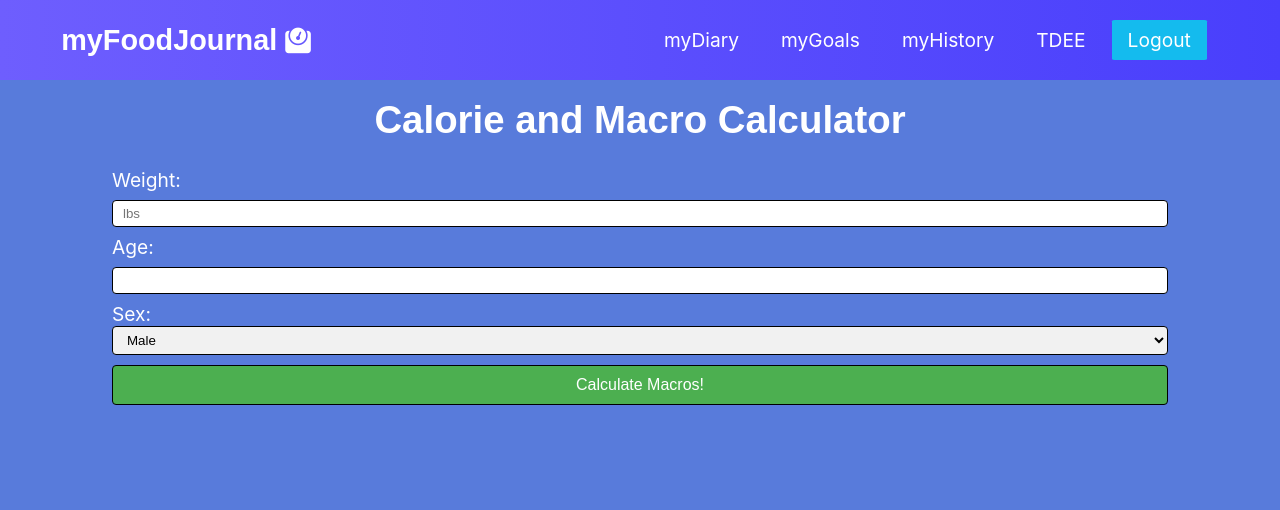
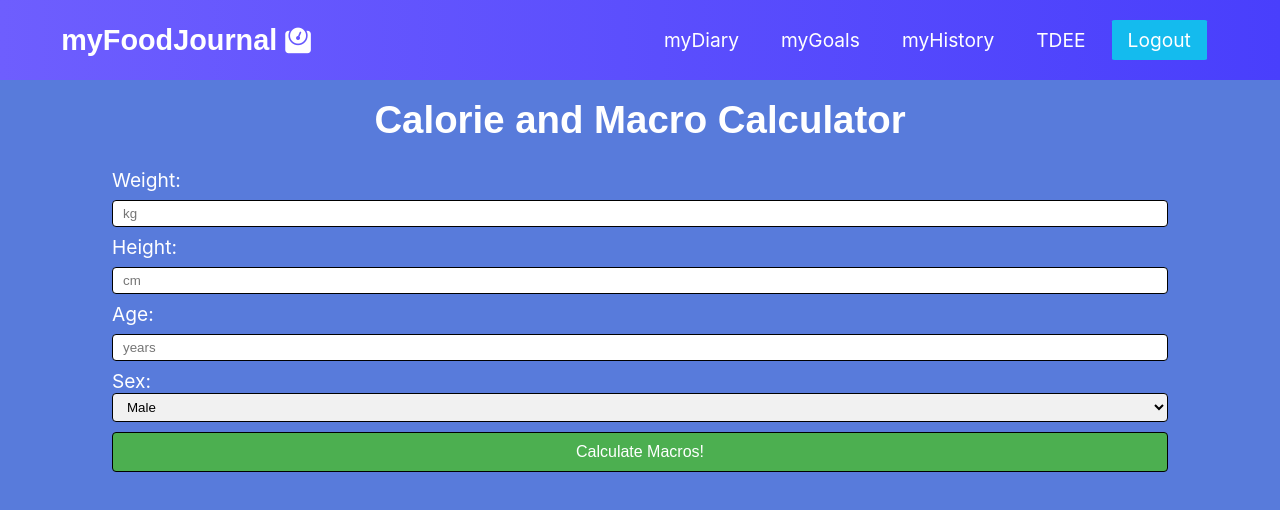
Before and after one commit to emrichmp/myFoodJournal-Frontend, a React (Create React App) app: page /#/tdee in a window 1280 px wide. Shown: the top 510 px of the page. Built offline with nearby package versions, Linux system fonts and the light colour scheme; a web font is replaced by a local one.

Commit message:
added another input

```diff
--- a/src/components/Tdee.js
+++ b/src/components/Tdee.js
@@ -8,11 +8,15 @@ class Tdee extends React.Component {
                 <form className="tdee-form">
                     <label>
                         Weight:
-                        <input className="tdee-inputs" type="text" placeholder="lbs" />
+                        <input className="tdee-inputs" type="text" placeholder="kg" />
+                    </label>
+                    <label>
+                        Height:
+                        <input className="tdee-inputs" type="text" placeholder="cm" />
                     </label>
                     <label>
                         Age:
-                        <input className="tdee-inputs" type="text"/>
+                        <input className="tdee-inputs" type="text" placeholder="years" />
                     </label>
                     <label>
                         Sex:
```
